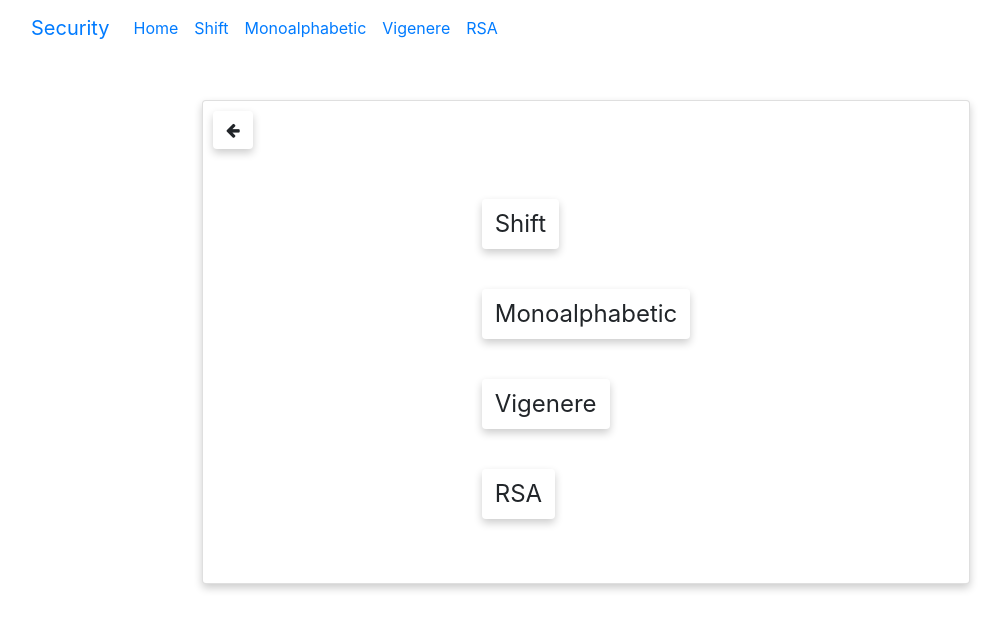
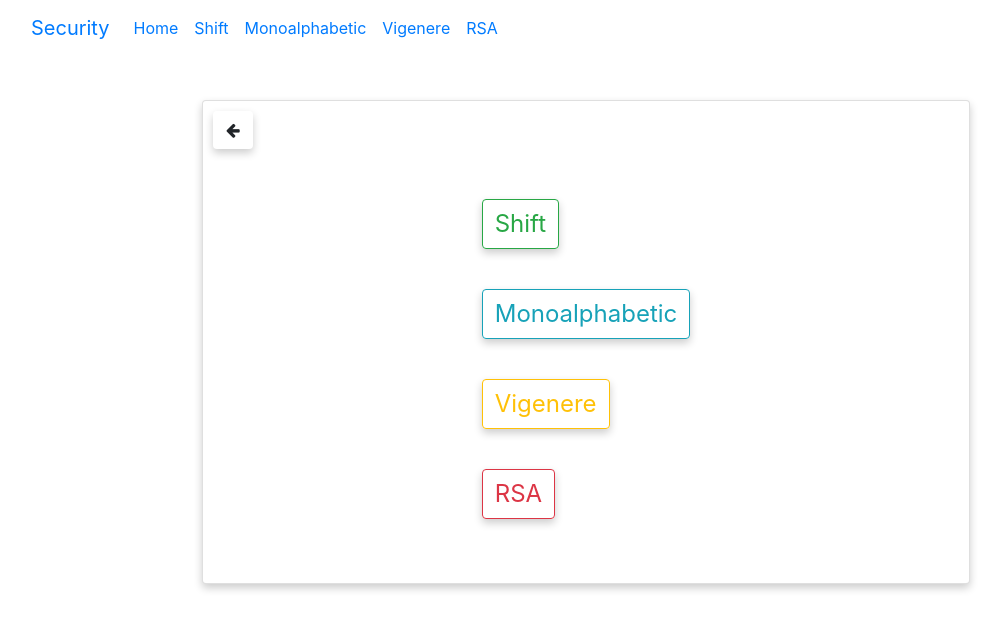
Before and after one commit to padonlabhat/Project_Security_3.2, an Angular app: page /home in a window 1280 px wide. Shown: the top 630 px of the page, without its empty margins (54-1058 px from the left). Built offline with nearby package versions, Linux system fonts and the light colour scheme.

Commit message:
Update Home

```diff
--- a/src/app/home/home.component.css
+++ b/src/app/home/home.component.css
@@ -6,13 +6,13 @@
 }
 .btn:hover {
     box-shadow: 0 8px 16px 0 rgba(0, 0, 0, 0.2);
-    color: white;
-    background-color: blue;
+    /* color: white;
+    background-color: blue; */
 }
-button {
+/* button {
     padding-left: 10px;
     padding-right: 10px;
     border-radius: 10px;
     justify-content: center;
     text-align: justify;
-}
+} */
--- a/src/app/home/home.component.html
+++ b/src/app/home/home.component.html
@@ -1,21 +1,21 @@
 <div class="container">
     <div class="row">
-        <div class="btn" (click)="goShift()">
+        <div class="btn btn-outline-success" (click)="goShift()">
             Shift
         </div>
     </div>
     <div class="row">
-        <div class="btn" (click)="goMono()">
+        <div class="btn btn-outline-info" (click)="goMono()">
             Monoalphabetic
         </div>
     </div>
     <div class="row">
-        <div class="btn" (click)="goVige()">
+        <div class="btn btn-outline-warning" (click)="goVige()">
             Vigenere
         </div>
     </div>
     <div class="row">
-        <div class="btn" (click)="goRSA()">
+        <div class="btn btn-outline-danger" (click)="goRSA()">
             RSA
         </div>
     </div>
```
